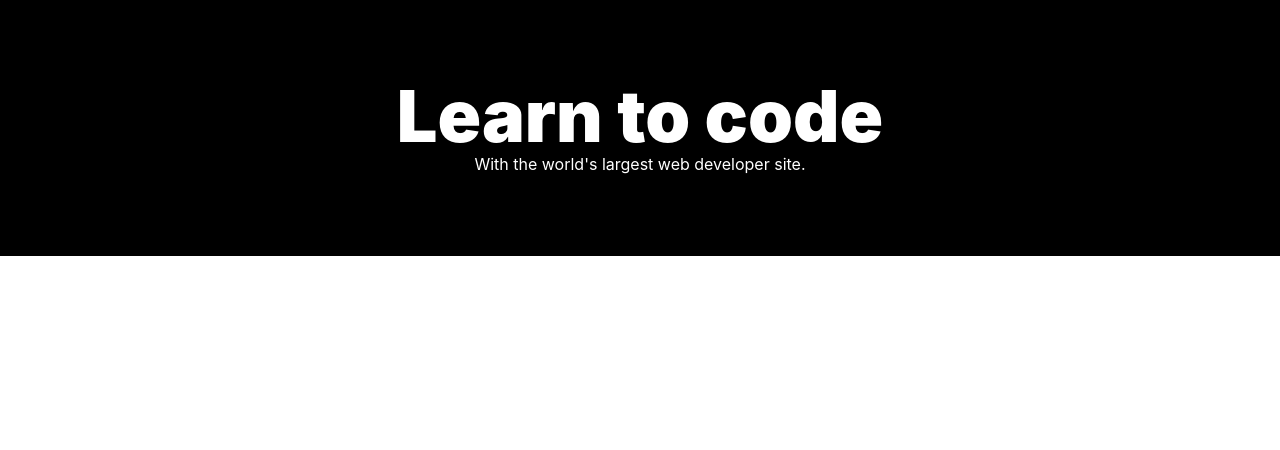
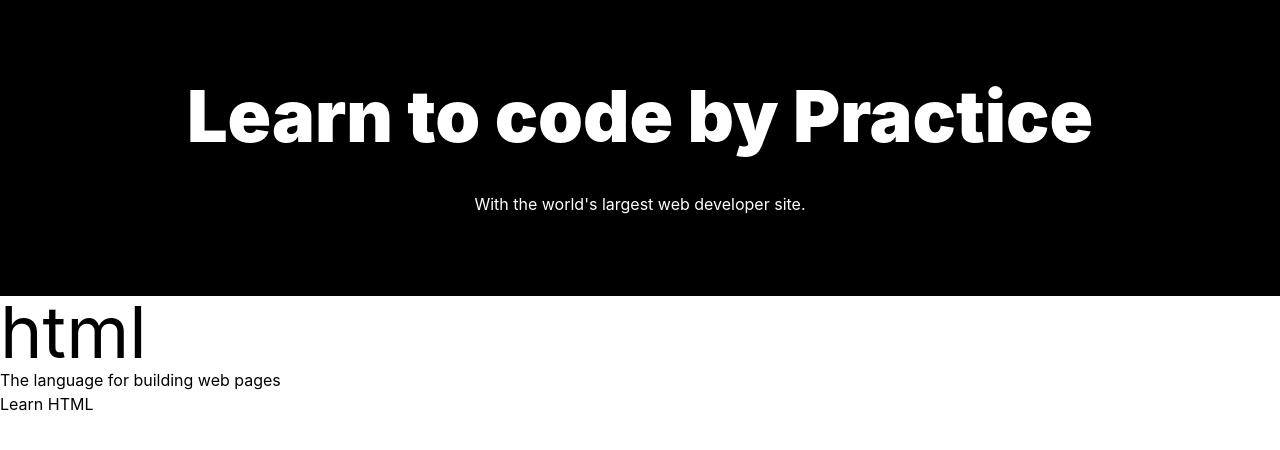
Before and after one commit to NabeelJaan/codehub, a Next.js app: page / in a window 1280 px wide. Shown: the top 450 px of the page. Built offline with nearby package versions, Linux system fonts and the light colour scheme.

Commit message:
minor style changes

```diff
--- a/components/home/HeroSec.jsx
+++ b/components/home/HeroSec.jsx
@@ -6,7 +6,7 @@ const HeroSec = () => {
 
             <div className="max-w-1140px mx-auto text-center py-4">
                 <div className="container mx-auto">
-                    <h1 className="text-4xl md:text-5xl lg:text-7xl text-white font-roboto font-black">Learn to code</h1>
+                    <h1 className="text-4xl md:text-5xl lg:text-7xl text-white font-roboto font-black mb-10">Learn to code by Practice</h1>
                     <p className="text-white">With the world's largest web developer site.</p>
                 </div>
             </div>
--- /dev/null
+++ b/components/home/languages.jsx
@@ -0,0 +1,26 @@
+import React from "react";
+import Link from "next/link";
+
+
+
+const Languages = () => {
+    return(
+        <section className="languages">
+            <div className="container mx-auto">
+                <div className="content_wrapper">
+                    <div className="ref__links">
+                        <h2 className="text-7xl">html</h2>
+                        <p>The language for building web pages</p>
+                        <div className="button___link">
+                            <Link href="/">
+                                Learn HTML
+                            </Link>
+                        </div>
+                    </div>
+                </div>
+            </div>
+        </section>
+    )
+}
+
+export default Languages
--- a/pages/index.tsx
+++ b/pages/index.tsx
@@ -2,6 +2,7 @@ import Head from 'next/head'
 import Link from 'next/link'
 import layout from '../components/layout'
 import HeroSec from '../components/home/HeroSec'
+import Languages from '../components/home/languages'
 
 export default function Home() {
   return (
@@ -10,6 +11,10 @@ export default function Home() {
 
     <HeroSec />
 
+    <Languages  />
+
+
+
 
 
     </>
```
Also changed, not shown: pages/about.jsx (added), 1 other file (tests, documents, lock files or other folders).
